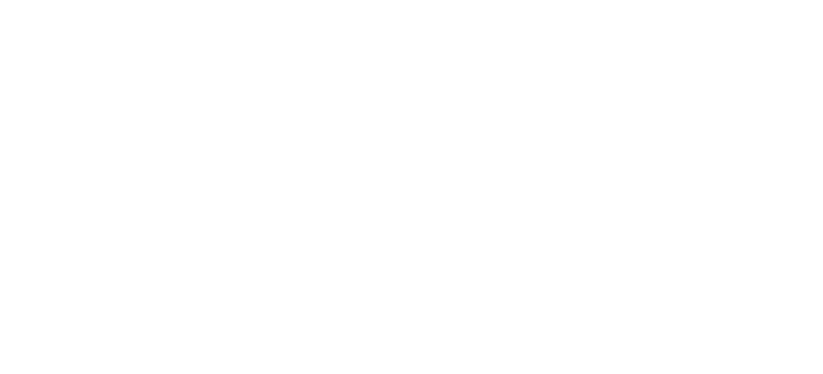
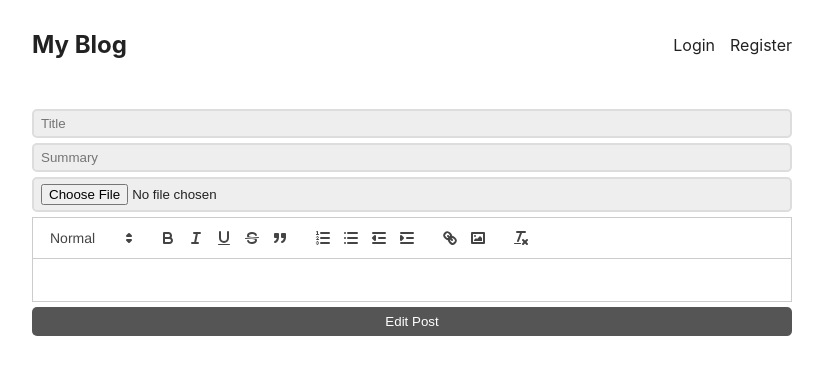
Before and after one commit to MohitpanwarO9/blogPost_react-, a React (Create React App) app: page /edit/1 in a window 1280 px wide. Before the commit this address had no page. Shown: the top 374 px of the page, without its empty margins (228-1051 px from the left). Built offline with nearby package versions, Linux system fonts and the light colour scheme; no server answers.

Commit message:
Created the Edit Post page

```diff
--- a/src/App.css
+++ b/src/App.css
@@ -131,3 +131,21 @@
     font-size: .7rem;
     font-weight: bold;
 }
+div.edit-row{
+    text-align: center;
+    margin-bottom: 10px;
+}
+div.post-page a.edit-btn{
+    background-color: #333;
+    display: inline-flex;
+    align-items: center;
+    gap: 5px;
+    color: #fff;
+    padding: 7px 15px;
+    border-radius: 5px;
+    text-decoration: none;
+
+}
+a svg{
+    height: 20px;
+}
--- a/src/App.js
+++ b/src/App.js
@@ -8,6 +8,7 @@
 import IndexPage from './components/IndexPage';
 import CreatePost from './components/CreatePost';
 import PostPage from './components/PostPage';
+import EditPost from './components/EditPost';
 
 function App() {
   return (
@@ -18,6 +19,7 @@
           <Route path="/register" element={<Register/>}/>
           <Route path='/create' element={<CreatePost/>}/>
           <Route path='/post/:id' element={<PostPage/>}/>
+          <Route path='/edit/:id' element={<EditPost/>}/>
         </Route>
       </Routes>
 
--- /dev/null
+++ b/src/components/EditPost.jsx
@@ -0,0 +1,135 @@
+import React, { useEffect, useState } from 'react';
+import ReactQuill from 'react-quill';
+import 'react-quill/dist/quill.snow.css';
+import { Navigate, useParams } from 'react-router-dom';
+
+const modules = {
+  toolbar: [
+    [{ 'header': [1, 2, false] }],
+    ['bold', 'italic', 'underline', 'strike', 'blockquote'],
+    [{ 'list': 'ordered' }, { 'list': 'bullet' }, { 'indent': '-1' }, { 'indent': '+1' }],
+    ['link', 'image'],
+    ['clean'],
+  ],
+};
+
+const formats = [
+  'header',
+  'bold', 'italic', 'underline', 'strike', 'blockquote',
+  'list', 'bullet', 'indent',
+  'link', 'image',
+];
+
+function EditPost() {
+  const { id } = useParams();
+
+  const [postData, setPostData] = useState({
+    title: "",
+    summary: "",
+    content: "",
+    image: "",
+  });
+
+  const [redirect, setRedirect] = useState(false);
+
+  useEffect(() => {
+    const fetchPost = async () => {
+      try {
+        const response = await fetch(`http://localhost:5000/post/getPost/${id}`);
+        const data = await response.json();
+        setPostData({
+          title: data.title,
+          summary: data.summary,
+          content: data.content,
+          image: "", // Reset image as it's handled by the file input
+        });
+        //console.log(data); // Log when data is fetched
+      } catch (error) {
+        console.error("Failed to fetch post data", error);
+      }
+    };
+
+    fetchPost();
+  },[id]); // Only run this effect when 'id' changes
+
+
+  async function updatePost(ev) {
+    ev.preventDefault();
+    const data = new FormData();
+    data.set('title', postData.title);
+    data.set('summary', postData.summary);
+    data.set('content', postData.content);
+    if (postData.image) {
+      data.set('image', postData.image);
+    }
+
+    const response = await fetch(`http://localhost:5000/post/edit/${id}`, {
+      method: 'PUT',
+      body: data,
+      credentials: 'include',
+    });
+
+    if (response.status === 200) {
+      alert("Post Updated!!");
+      setRedirect(true);
+    } else {
+      alert("Failed to Update!!");
+    }
+  }
+
+  const handleChange = (e) => {
+    const { name, value } = e.target;
+    setPostData((prevData) => ({
+      ...prevData,
+      [name]: value,
+    }));
+  };
+
+  const handleChangefile = (e) => {
+    const file = e.target.files[0];
+    setPostData((prevData) => ({
+      ...prevData,
+      image: file,
+    }));
+  };
+
+  if (redirect) {
+    return <Navigate to={`/post/${id}`} />;
+  }
+
+  return (
+    <form onSubmit={updatePost}>
+      <input
+        type="text"
+        name="title"
+        placeholder="Title"
+        value={postData.title}
+        onChange={handleChange}
+      />
+      <input
+        type="text"
+        name="summary"
+        placeholder="Summary"
+        value={postData.summary}
+        onChange={handleChange}
+      />
+      <input name="image" type="file" onChange={handleChangefile} />
+      <ReactQuill
+        value={postData.content}
+        onChange={(newValue) => {
+          setPostData((prevData) => ({
+            ...prevData,
+            content: newValue,
+          }));
+        }}
+        modules={modules}
+        formats={formats}
+      />
+      <button style={{ marginTop: "5px" }}>
+        Edit Post
+      </button>
+    </form>
+  );
+}
+
+export default EditPost;
--- a/src/components/PostPage.jsx
+++ b/src/components/PostPage.jsx
@@ -1,32 +1,56 @@
-import { formatISO9075 } from 'date-fns';
-import React, { useEffect, useState } from 'react'
-import { useParams } from 'react-router-dom'
+import { formatISO9075 } from "date-fns";
+import React, { useContext, useEffect, useState } from "react";
+import { Link, useParams } from "react-router-dom";
+import { UserContext } from "../userContext";
 
 function PostPage() {
-    const {id} = useParams();
-    const [postInfo , setPostInfo] = useState(null);
-    useEffect(()=>{
-        const getPostData = async ()=>{
+  const { id } = useParams();
+  const [postInfo, setPostInfo] = useState(null);
+  const { userInfo } = useContext(UserContext);
+
+  useEffect(() => {
+    const getPostData = async () => {
       const res = await fetch(`http://localhost:5000/post/getpost/${id}`);
       const data = await res.json();
       setPostInfo(data);
-        }
+    };
     getPostData();
-    },[])
+  }, []);
 
-    if(!postInfo) return <>Post not available</>
+  if (!postInfo) return <>Post not available</>;
   return (
-    <div className='post-page'>
+    <div className="post-page">
       <h1>{postInfo.title}</h1>
       <time>{formatISO9075(new Date())}</time>
-        <div className='author'>by @{postInfo.author.username}</div>
-        <div className='image'>
-            <img src = {`http://localhost:5000/${postInfo.coverphoto}`} alt=""/>
+      <div className="author">by @{postInfo.author.username}</div>
+      {userInfo?.id === postInfo.author._id && (
+        <div className="edit-row">
+          <Link className="edit-btn" to={`/edit/${id}`}>
+            <svg
+              xmlns="http://www.w3.org/2000/svg"
+              fill="none"
+              viewBox="0 0 24 24"
+              strokeWidth={1.5}
+              stroke="currentColor"
+              className="size-6"
+            >
+              <path
+                strokeLinecap="round"
+                strokeLinejoin="round"
+                d="m16.862 4.487 1.687-1.688a1.875 1.875 0 1 1 2.652 2.652L10.582 16.07a4.5 4.5 0 0 1-1.897 1.13L6 18l.8-2.685a4.5 4.5 0 0 1 1.13-1.897l8.932-8.931Zm0 0L19.5 7.125M18 14v4.75A2.25 2.25 0 0 1 15.75 21H5.25A2.25 2.25 0 0 1 3 18.75V8.25A2.25 2.25 0 0 1 5.25 6H10"
+              />
+            </svg>
+            Edit this Post
+          </Link>
+        </div>
+      )}
+      <div className="image">
+        <img src={`http://localhost:5000/${postInfo.coverphoto}`} alt="" />
       </div>
       <h2>{postInfo.summary}</h2>
-        <div dangerouslySetInnerHTML={{__html:postInfo.content}}/>
+      <div dangerouslySetInnerHTML={{ __html: postInfo.content }} />
     </div>
-  )
+  );
 }
 
-export default PostPage
+export default PostPage;
```
Lines whose indentation alone changed are shown as unchanged.
